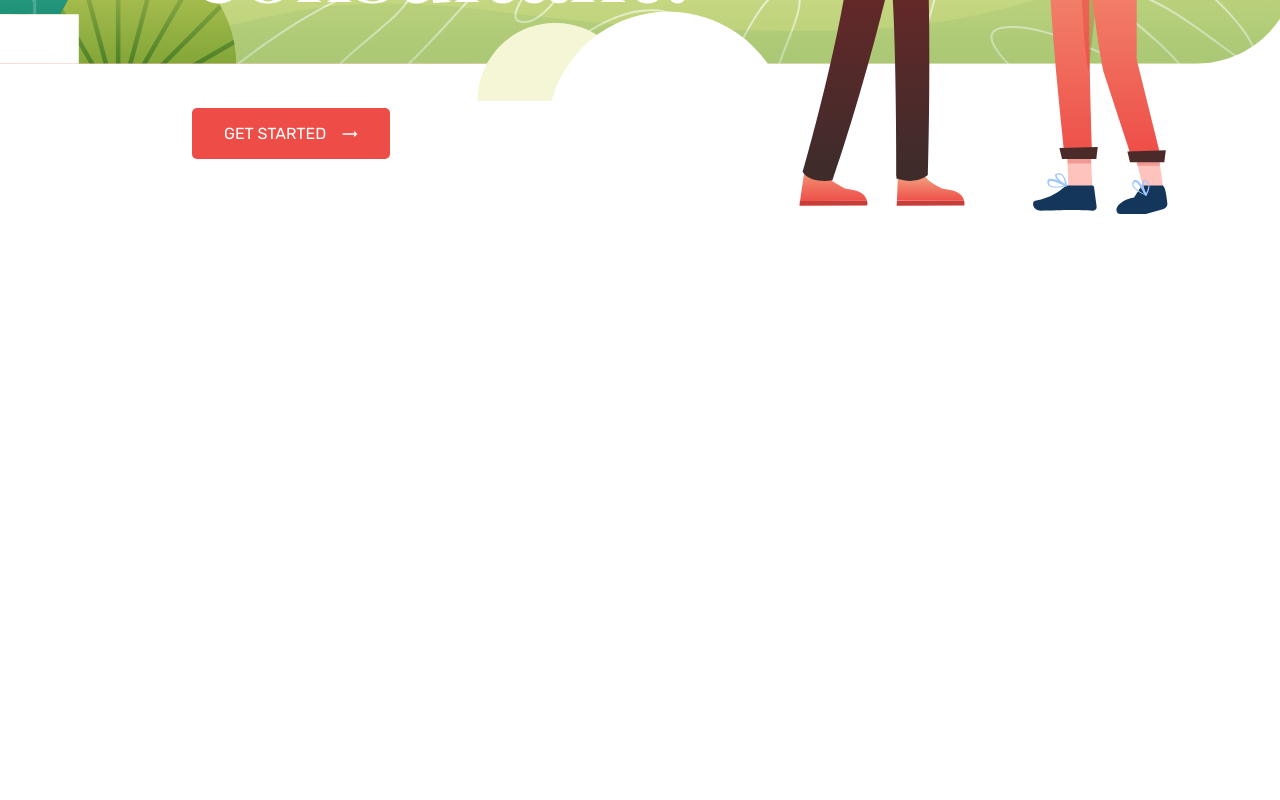
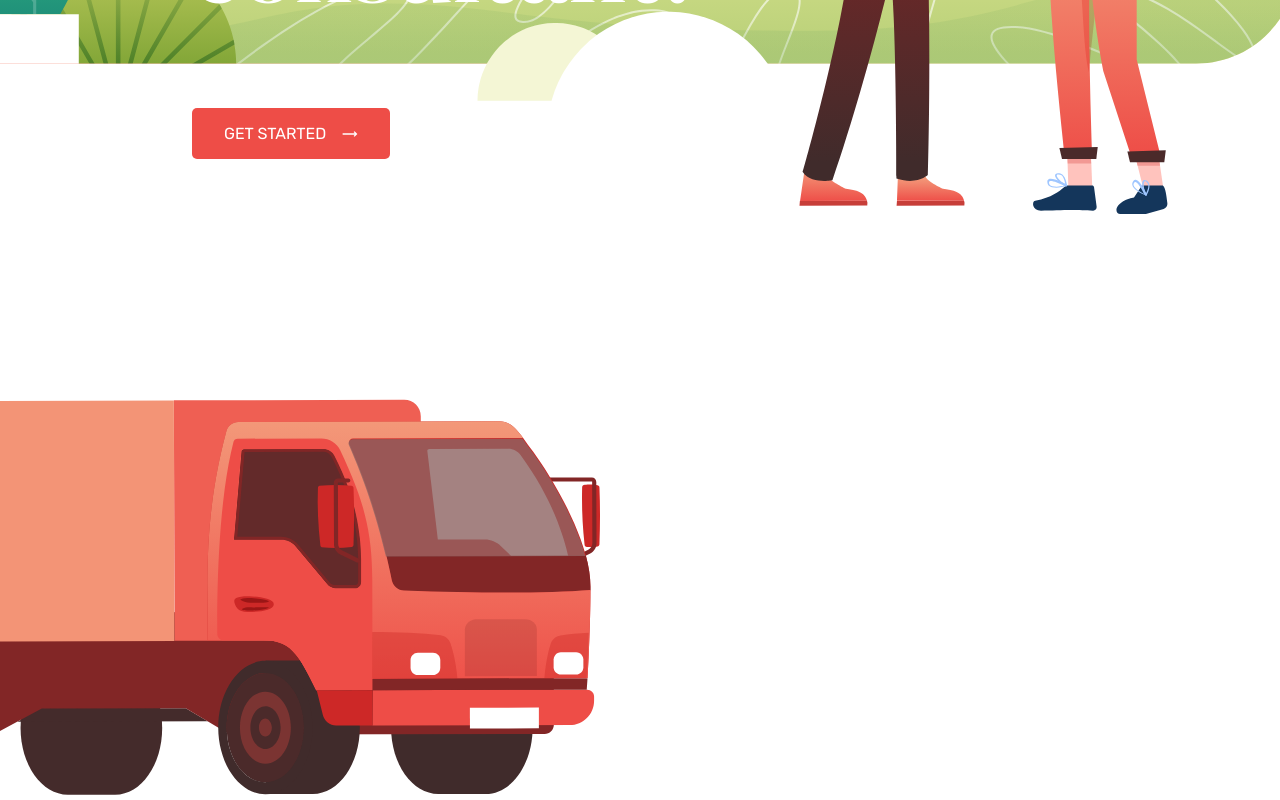
Before and after one commit to laurentiucm22/projectTrafico, a React (Create React App) app: page / in a window 1280 px wide. Shown: the part 746-1546 px from the top of the page. Before the commit the page ends 960 px from the top, so only its background shows below. Built offline with nearby package versions, Linux system fonts and the light colour scheme.

Commit message:
Adding Car animation/the last componet of the header

```diff
--- a/package.json
+++ b/package.json
@@ -6,6 +6,7 @@
     "@testing-library/jest-dom": "^5.16.1",
     "@testing-library/react": "^12.1.2",
     "@testing-library/user-event": "^13.5.0",
+    "aos": "^2.3.4",
     "react": "^17.0.2",
     "react-dom": "^17.0.2",
     "react-icons": "^4.3.1",
--- a/src/Pages/HomePage.js
+++ b/src/Pages/HomePage.js
@@ -1,6 +1,7 @@
 import React from "react";
 import Header from "../components/Home/Header";
 import HomeBtn from "../components/Home/HomeBtn";
+import HomeCar from "../components/Home/HomeCar";
 import HomeTitle from "../components/Home/HomeTitle";
 import NavBar from "../components/Home/NavBar/NavBar";
 
@@ -10,6 +11,7 @@ const HomePage = () => {
       <NavBar />
       <HomeTitle />
       <HomeBtn />
+      <HomeCar />
     </Header>
   );
 };
--- /dev/null
+++ b/src/components/Home/HomeCar.css
@@ -0,0 +1,3 @@
+.car-container {
+  padding-top: 15em;
+}
--- /dev/null
+++ b/src/components/Home/HomeCar.js
@@ -0,0 +1,22 @@
+import React, { useEffect } from "react";
+import "./HomeCar.css";
+import Car from "../../images/mobel.svg";
+import AOS from "aos";
+import "aos/dist/aos.css";
+
+const HomeCar = () => {
+  useEffect(() => {
+    AOS.init();
+    AOS.refresh();
+  }, []);
+
+  return (
+    <div className="container">
+      <div className="car-container">
+        <img data-aos="fade-right" data-aos-duration="1000" src={Car} />
+      </div>
+    </div>
+  );
+};
+
+export default HomeCar;
```
Also changed, not shown: 1 other file (tests, documents, lock files or other folders).
